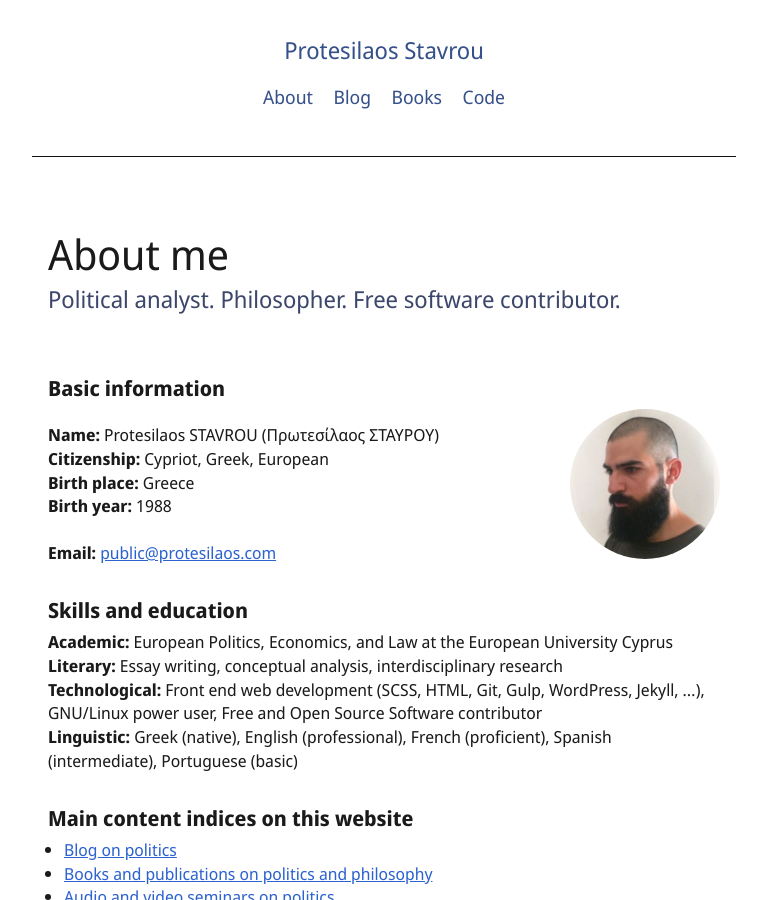
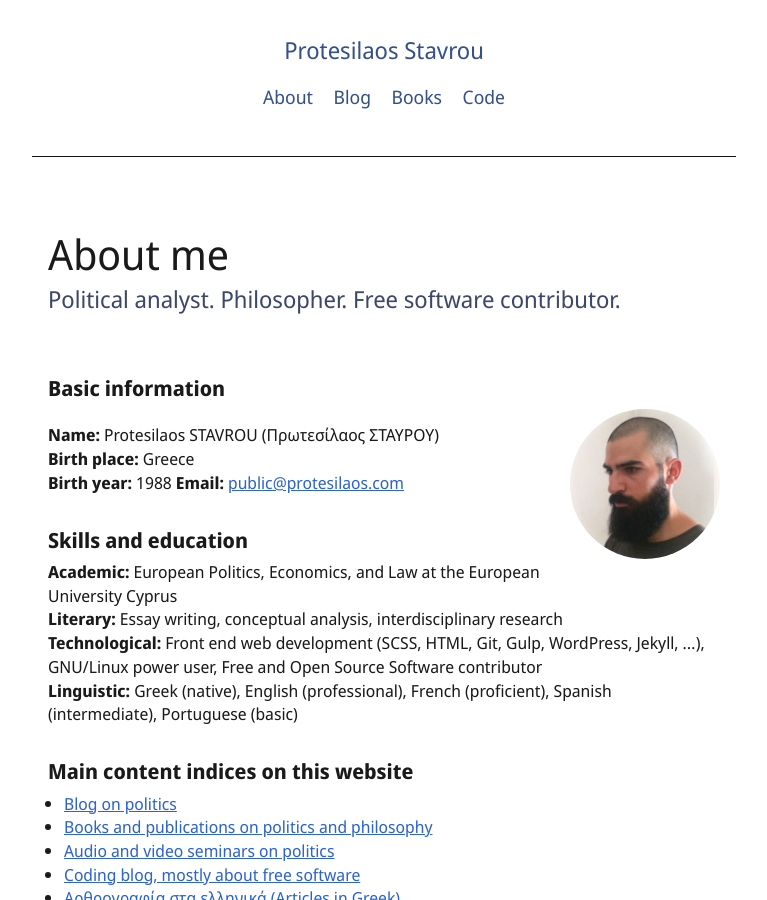
Before and after one commit to protesilaos/protesilaos.github.io, a Jekyll site: the page built from _pages/author.md, in a window 1280 px wide and 900 px high. Shown: the whole window, without its empty margins (256-1023 px from the left). Built offline with Jekyll 4.4.1, drawn with Linux system fonts in a browser that asks for light colours.

Commit message:
Review basic info

```diff
--- a/_pages/author.md
+++ b/_pages/author.md
@@ -11,10 +11,8 @@ layout: page
 {:.author-profile-pic}
 
 **Name:** Protesilaos STAVROU (Πρωτεσίλαος ΣΤΑΥΡΟΥ)
-**Citizenship:** Cypriot, Greek, European
 **Birth place:** Greece
 **Birth year:** 1988
-
 **Email:** <public@protesilaos.com>
 
 ## Skills and education
```
